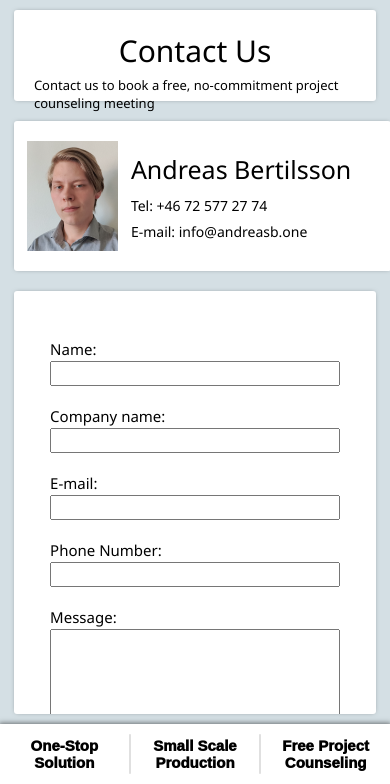
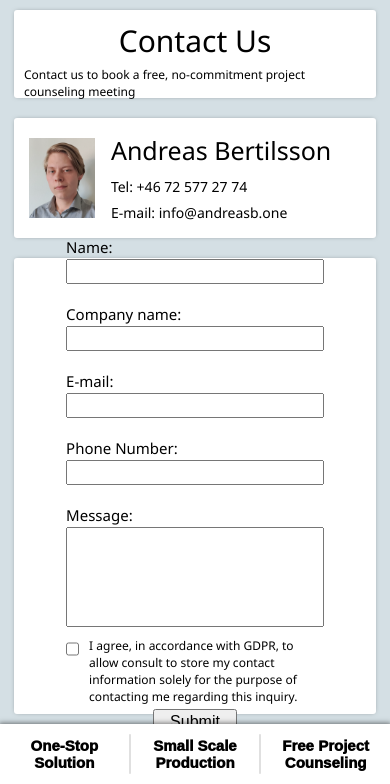
Before and after one commit to Bertil1212/consult, a Flask app: page / in a window 390 px wide. Shown: the part 60-844 px from the top of the page. Run offline with Flask 3, Linux system fonts and the light colour scheme; some libraries are stand-ins or nearby versions.

Commit message:
Contact frontend finished

```diff
--- a/static/contact.css
+++ b/static/contact.css
@@ -112,7 +112,7 @@
     height: 320px;
     display: flex;
     padding: 0px;
-    padding-top: 20px;
+
 }
 
 
@@ -124,9 +124,9 @@
     width:100%;
     justify-content: center;
     align-items: center;
+    padding: 20px;
 
 
-    overflow-y: auto;
 
 
 }
@@ -177,6 +177,8 @@
     padding: 2px;
     padding-left: 15px;
     padding-right: 15px;
+    margin-left: 50px;
+    margin-right: 50px;
 }
 
 
@@ -202,8 +204,16 @@
 }
 
 @media(max-width: 710px){
+    .titlecol{
+        padding: 10px;
+    }
+
     .titlecol .text{
-        font-size: 13px;
+        font-size: 12px;
+    }
+
+    .contact .contactinfo{
+        height: 120px;
     }
     .infoline .contactinfomore{
         font-size: 14px;
@@ -218,7 +228,7 @@
     .contactform form{
 
         flex-wrap: nowrap;
-        padding-top: 150px;
+
 
     }
 
```
